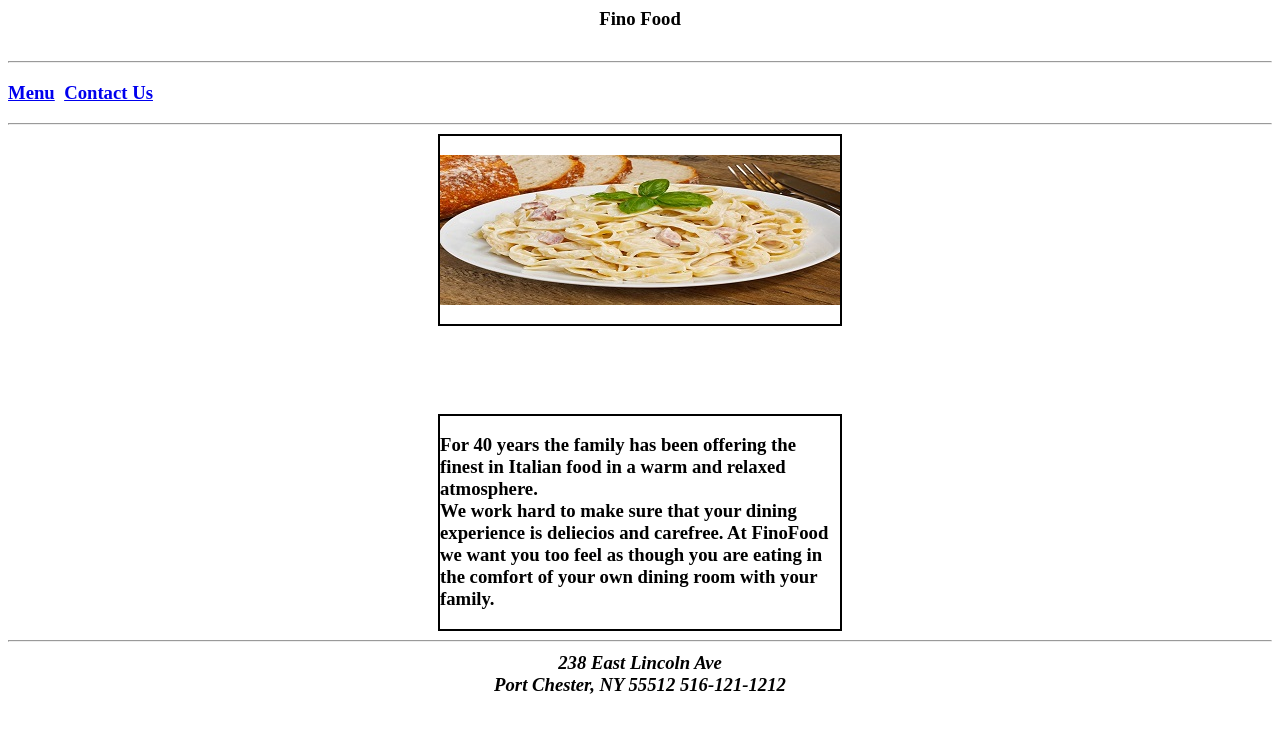
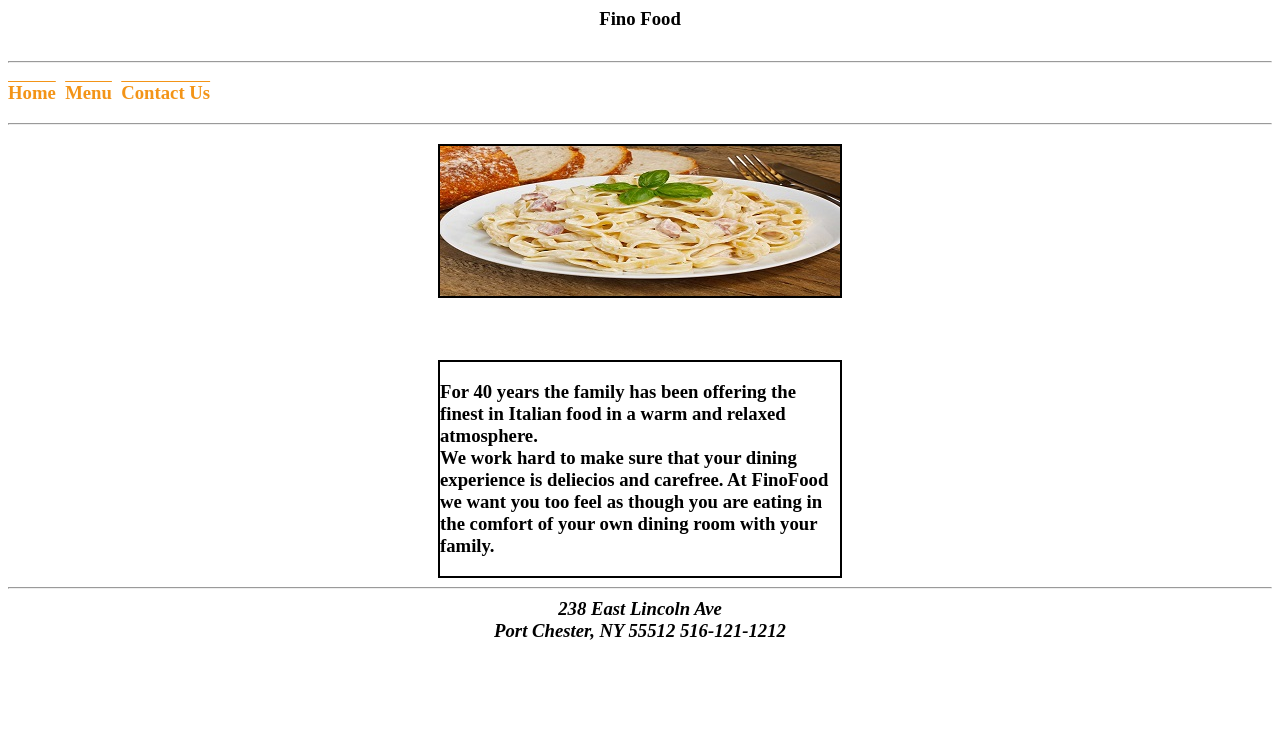
Before and after one commit to MariaOrofino/restaurant, a plain HTML site: page index.html in a window 1280 px wide. Drawn offline with Linux system fonts and the light colour scheme.

Commit message:
new css files

```diff
--- a/index.html
+++ b/index.html
@@ -5,35 +5,35 @@
 
 
                 <style>
-                       div.pic {
-                            width:400px;
-                            margin: auto;
-                            border: 2px solid #000000;
-                        }
+
                         div.one {
                             width:400px;
                             margin: auto;
                             border: 2px solid #000000;
                         }
-                        div.footer {
-                            width:400px;
-                            margin: auto;
-                        }
 
                         </style>
+		         <link rel="stylesheet" type="text/css" href="restaurantStyles.css">
             </head>
              <body>
               <h3><center>Fino Food</center></h><br>
                 <hr>
-                 <p><a href="menu.html">Menu</a>&nbsp; <a href="contact.html">Contact Us</a>&nbsp; </p>
+				 <div class="menu">
+                  <p>
+				   <a href="index.html">Home</a>&nbsp;
+				    <a href="menu.html">Menu</a>&nbsp;
+				     <a href="contact.html">Contact Us</a>&nbsp;
+				   </p></div>
                   <hr>
 
 
-                  <div div class="pic">
-                   <p><img src="images/pasta.jpg" alt="pasta dish"></p>
-                  </div>
-                  <br><br><br><br>
-                  <div div class="one">
+
+                  <p align="center">
+                      <img src="images/pasta.jpg" alt="pasta dish" style="width:400px; margin: auto;border: 2px solid #000000;">
+                  </p>
+
+                  <br><br>
+                  <div class="one">
 
                      <p>For 40 years the family has been offering the finest in Italian food in a warm and relaxed atmosphere.
                      <br> We work hard to make sure that your dining experience is deliecios and carefree.
--- /dev/null
+++ b/restaurantStyles.css
@@ -0,0 +1,21 @@
+
+   a {
+    color: #F39417;
+	text-decoration: overline;
+}
+
+a:hover {
+    text-decoration: overline;
+	color: purple;
+	font-weight: bold;
+}
+
+div.menu {
+    width: 80%;
+    text-align: left;
+}
+
+div.footer {
+    width:800px;
+    margin: auto;
+}
```
Also changed, not shown: contact.html (+7 -5 lines), menu.html (+8 -10 lines).
